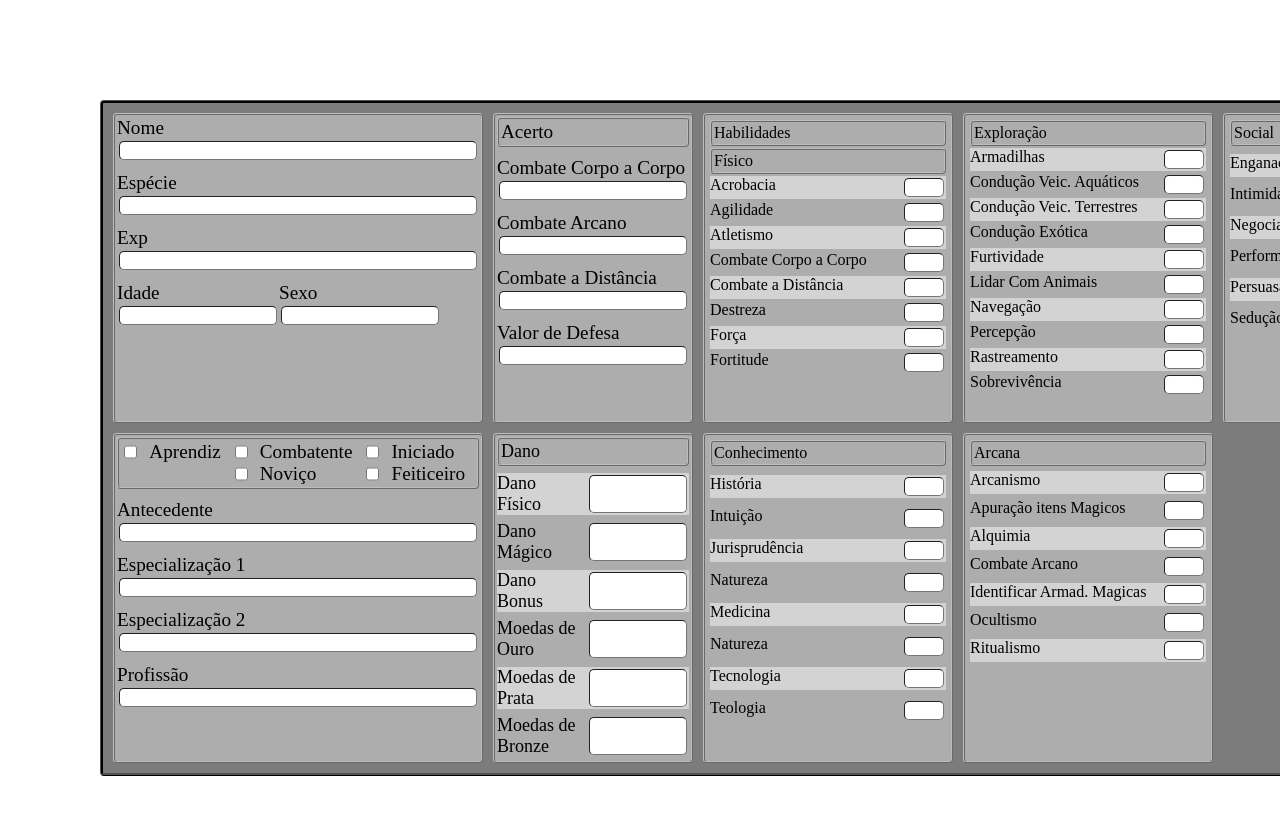
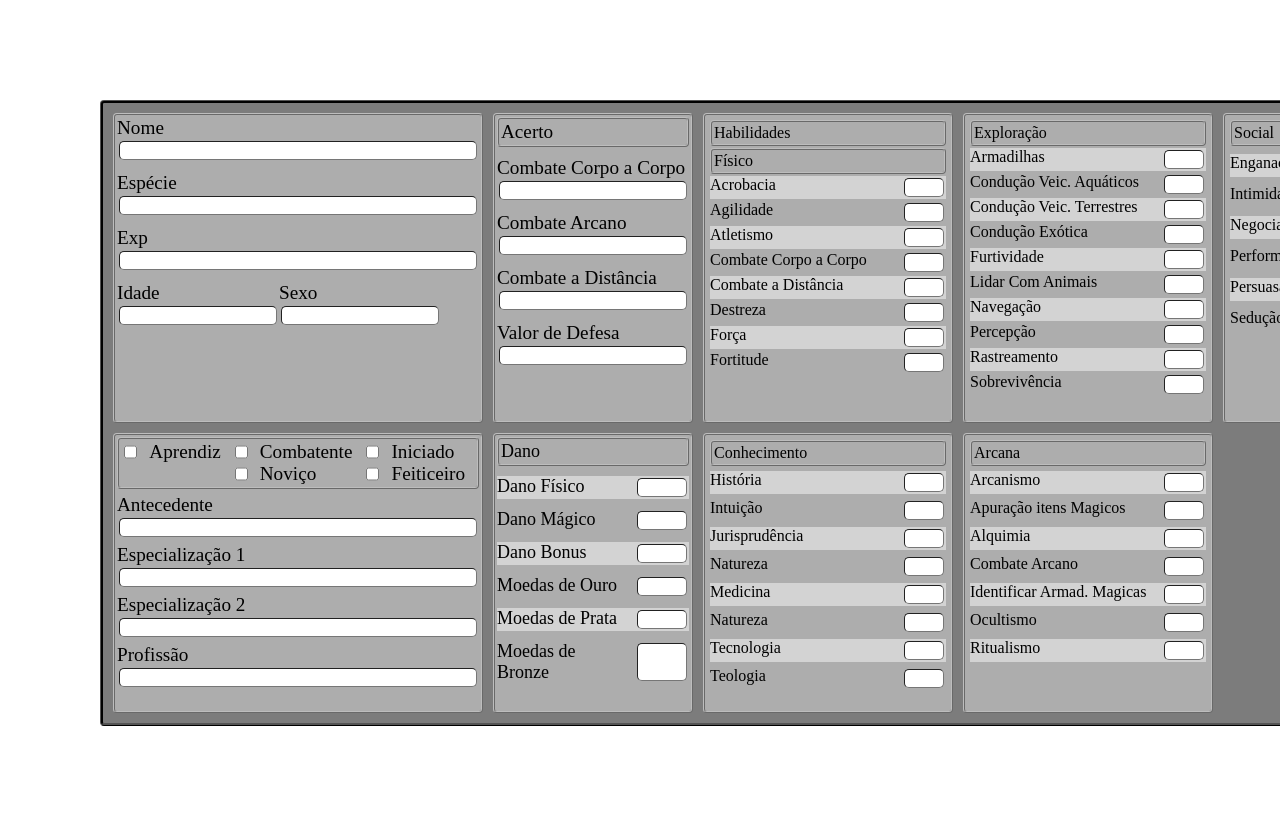
Before and after one commit to wedsneyAlvesDomingos/ficha-contos-e-fabulas, a plain HTML site: page character_sheet.html in a window 1280 px wide. Shown: the top 814 px of the page. Drawn offline with Linux system fonts and the light colour scheme; a web font is replaced by a local one.

Commit message:
reajuste de tamanho

```diff
--- a/character_sheet.css
+++ b/character_sheet.css
@@ -8,6 +8,7 @@
 
 body{
     min-height:100%;
+    height: 100vh;
     padding: 100px;
     position:relative;
     display: flex;
@@ -37,7 +38,7 @@ input{
 .grid-ficha{
     display: grid;
     grid-template-columns: 160px 200px 200px 250px 250px 250px  ;
-    grid-template-rows:  150px 150px 150px 170px  ;
+    grid-template-rows:  150px 150px 150px 120px  ;
     border-radius: 4px;
     border-color: black;
     background: rgb(124, 124, 124);
@@ -108,7 +109,7 @@ padding-right: 2px;
 
 
 .antecedenteProfissaoEspecialização{
-gap: 10px;
+gap: 5px;
 display: flex;
 flex-direction: column;
 justify-content: top;
@@ -182,7 +183,7 @@ justify-content: left;
 .ficha__dados__dano__valores{
 display: flex;
 flex-direction: column;
-gap: 6.5px;
+gap: 10px;
 grid-area: 3/ 3 / 5/ 4;
 border-radius: 4px;
 border-color: rgb(189, 189, 189);
@@ -196,20 +197,24 @@ font-size: large;
 .ficha__dados__dano__valores__danoFisico{
 display: flex;
 flex-direction: row;
-justify-content: left;
+justify-content: space-between;
 gap: 20px;
 background: lightgray;
+ }
+ .ficha__dados__danovalores__danoFisico__input{
+    width: 40px;
+
  }
 .ficha__dados__dano__valores__danoMagico{
     display: flex;
     flex-direction: row;
-    justify-content: left;
+    justify-content: space-between;;
     gap: 10px;
  }
  .ficha__dados__danovalores__danoBonus{
     display: flex;
     flex-direction: row;
-    justify-content: left;
+    justify-content: space-between;
     gap: 18px;
     background: lightgray;
 }
@@ -218,13 +223,13 @@ background: lightgray;
 .ficha__dados__dinheiro__ouro{
 display: flex;
 flex-direction: row;
-justify-content: left;
+justify-content: space-between;
 gap: 10px;
  }
 .ficha__dados__dinheiro__prata{
 display: flex;
 flex-direction: row;
-justify-content: left;
+justify-content: space-between;
 gap: 10px;
 background: lightgray;
 }
@@ -266,7 +271,7 @@ p{
     background: rgb(173, 173, 173);
     border-style:ridge;
     border-width: 2px;
-    gap: 9px;
+    gap: 5px;
     padding: 5px;
     font-size: medium;
 }
--- a/character_sheet.html
+++ b/character_sheet.html
@@ -277,12 +277,12 @@
                 <!--dano mágico -->
                 <div id="danoMagico" class="ficha__dados__dano__valores__danoMagico">
                     <label for="inputZip" class="ficha__dados__dano__valores__danoMagico__label">Dano Mágico</label>
-                    <input type="number" min="0" max="1000000" class="ficha__dados__dano__valores__danoMagico__input" id="inputZip">
+                    <input type="number" min="0" max="1000000" class="ficha__dados__danovalores__danoFisico__input" id="inputZip">
                 </div>
                 <!--dano bonus -->
                 <div id="danoBonus" class="ficha__dados__danovalores__danoBonus">
                     <label for="inputZip" class="ficha__dados__danovalores__danoBonus__label">Dano Bonus</label>
-                    <input type="number" min="0" max="1000000" class="ficha__dados__danovalores__danoBonus__input" id="inputZip">
+                    <input type="number" min="0" max="1000000" class="ficha__dados__danovalores__danoFisico__input" id="inputZip">
                 </div>
              <!--ouro -->
                 <div id="gold" class="ficha__dados__dinheiro__ouro">
```
